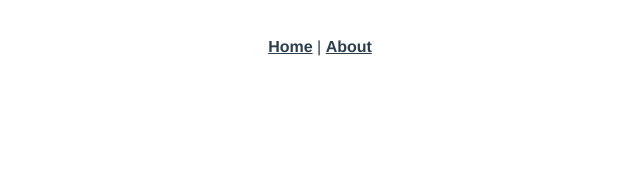
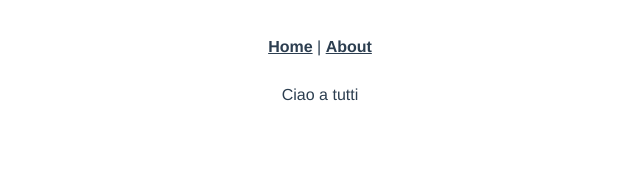
Before and after one commit to luca-lorenzetti/sudoku-vue, a Vue app: page /test in a window 1280 px wide. Shown: the top 176 px of the page, without its empty margins (320-960 px from the left). Built offline with nearby package versions, Linux system fonts and the light colour scheme.

Commit message:
init project

```diff
--- a/package.json
+++ b/package.json
@@ -10,7 +10,6 @@
   "dependencies": {
     "core-js": "^3.6.5",
     "register-service-worker": "^1.7.1",
-    "vue": "^2.6.11",
     "vue-router": "^3.2.0",
     "vuex": "^3.4.0"
   },
@@ -23,12 +22,15 @@
     "@vue/cli-service": "~4.5.0",
     "@vue/eslint-config-prettier": "^6.0.0",
     "babel-eslint": "^10.1.0",
+    "bootstrap": "^5.1.0",
+    "bootstrap-vue": "^2.21.2",
     "eslint": "^6.7.2",
     "eslint-plugin-prettier": "^3.3.1",
     "eslint-plugin-vue": "^6.2.2",
     "prettier": "^2.2.1",
     "sass": "^1.26.5",
     "sass-loader": "^8.0.2",
+    "vue": "^2.6.14",
     "vue-template-compiler": "^2.6.11"
   }
 }
--- /dev/null
+++ b/src/components/TestComponent.vue
@@ -0,0 +1,19 @@
+<template>
+<div>
+    {{text}}
+
+</div>
+</template>
+<script>
+export default {
+
+    name: "TestComponent",
+
+    data(){
+        return{
+            text: "Ciao a tutti"
+        }
+    },
+
+}
+</script>
--- a/src/router/index.js
+++ b/src/router/index.js
@@ -1,6 +1,7 @@
 import Vue from "vue";
 import VueRouter from "vue-router";
 import Home from "../views/Home.vue";
+import TestView from "../views/TestView.vue";
 
 Vue.use(VueRouter);
 
@@ -9,6 +10,11 @@ const routes = [
     path: "/",
     name: "Home",
     component: Home,
+  },
+  {
+    path: "/test",
+    name: "TestView",
+    component: TestView,
   },
   {
     path: "/about",
--- /dev/null
+++ b/src/views/TestView.vue
@@ -0,0 +1,15 @@
+<template>
+  <div class="testView">
+    <test-comp/>
+  </div>
+</template>
+<script>
+import TestComp from "@/components/TestComponent"
+
+export default {
+
+components: {
+    TestComp
+  }
+}
+</script>
```
Also changed, not shown: 1 other file (tests, documents, lock files or other folders).
